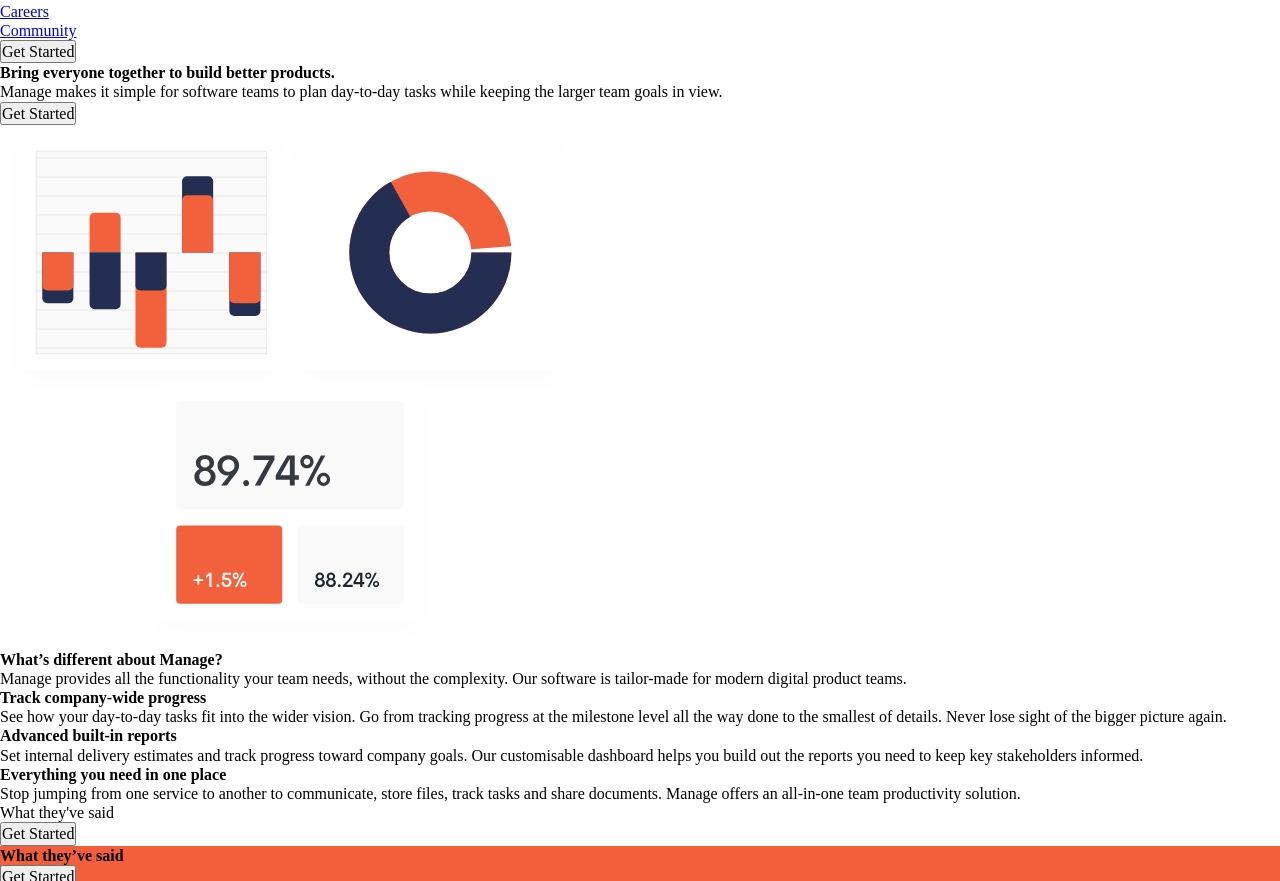
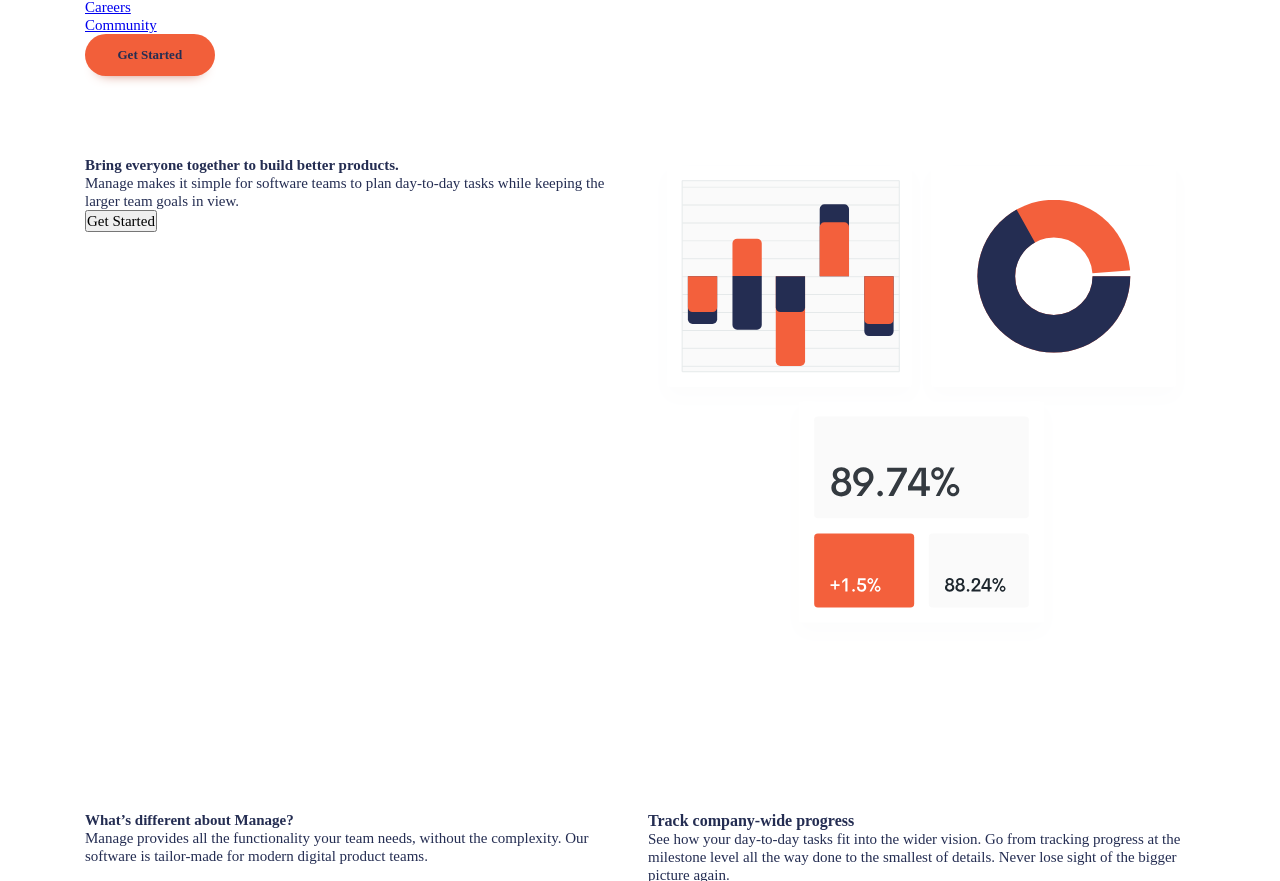
Before and after one commit to Taarts/fem-tutorial-css, a website built with Vite: page index.html in a window 1280 px wide. Shown: the part 80-961 px from the top of the page. Built offline with nearby package versions, Linux system fonts and the light colour scheme.

Commit message:
styled the buttons, 50% success, font styling is not working

```diff
--- a/index.html
+++ b/index.html
@@ -5,9 +5,9 @@
     <link rel="icon" type="image/svg+xml" href="/vite.svg" />
     <meta name="viewport" content="width=device-width, initial-scale=1.0" />
     <link rel="preconnect" href="https://fonts.googleapis.com">
+    <link href="https://fonts.googleapis.com/css2?family=Be+Vietnam+Pro:wght@400;500;700&family=Inter:wght@400;500;600;700;800;900&display=swap" rel="stylesheet">
 <link rel="preconnect" href="https://fonts.gstatic.com" crossorigin>
 <title>Vite + TS</title>
-<link href="https://fonts.googleapis.com/css2?family=Be+Vietnam+Pro:wght@400;500;700&family=Inter:wght@400;500;600;700;800;900&display=swap" rel="stylesheet">
     <link rel="stylesheet" href="src/style.css">
   </head>
   <body>
@@ -28,7 +28,7 @@
     </header>
 
     <main>
-<section>
+<section class="padding-block-900">
   <div class="container">
     <div class="even-columns">
       <div>
@@ -44,7 +44,7 @@
     </div>
   </div>
 </section>
-<section>
+<section class="padding-block-900">
   <div class="container">
     <div class="even-columns">
       <div>
@@ -68,24 +68,24 @@
     </div>
   </div>
 </section>
-<section class="carousel">
-  <h2 class="fs-secondary-heading">What they've said</h2>
+<section class="carousel | padding-block-700">
+  <h2 class="fs-secondary-heading fw-bold">What they've said</h2>
   <!-- carousel here -->
   <button class="button">Get Started</button>
 </section>
 
-<section class="cta | bg-accent-400 text-neutral-100">
+<section class="cta | padding-block-700 bg-accent-400 text-neutral-100">
   <div class="container">
     <div class="even-columms">
-
-      <div><p class="fs-secondary-heading fw-bold">What they’ve said</p>
+      <div>
+        <p class="fs-secondary-heading fw-bold">Simplify how your team works today.</p>
       </div>
       <div><button class="button" data-type="inverted">Get Started</button></div>
     </div>
   </div>
 </section>
     </main>
-    <footer class="bg-neutral-900 text-neutral-100">
+    <footer class="padding-block-700 | bg-neutral-900 text-neutral-100">
 <div class="container">
   <div class="even-columns">
     <div>
--- a/src/style.css
+++ b/src/style.css
@@ -1,11 +1,13 @@
 :root {
---color-accent-400: hsl(12, 88%, 59%) ;
---color-accent-100: hsl(13, 100%, 96%);
+--clr-accent-500: hsl(12, 60%, 45%) ;
+--clr-accent-400: hsl(12, 88%, 59%) ;
+--clr-accent-300: hsl(12, 88%, 75%) ;
+--clr-accent-100: hsl(13, 100%, 96%);
 
---color-primary-400: hsl(228, 39%, 23%);
+--clr-primary-400: hsl(228, 39%, 23%);
 
---color-neutral-900: hsl(232, 12%, 13%) ;
---color-neutral-100: hsl:(0 0% 100%);
+--clr-neutral-900: hsl(232, 12%, 13%) ;
+--clr-neutral-100: hsl:(0 0% 100%);
 
 --ff-primary: 'Be Vietnam Pro', sans-serif;
 
@@ -31,6 +33,17 @@
 --fs-secondary-heading: var(--fs-700);
 --fs-nav: var(--fs-500);
 --fs-button: var(--fs-300);
+
+--size-100: .25rem;
+--size-200: .5rem;
+--size-300: .75rem;
+--size-400: 1rem;
+--size-500: 1.5rem;
+--size-600: 2rem;
+--size-700: 3rem;
+--size-800: 4rem;
+--size-900: 5rem;
+
 }
 
 @media (min-width: 50em) {
@@ -113,46 +126,107 @@
 /* Utility classes */
 
 .text-primary-400 {
-  color: var(--color-primary-400)
+  color: var(--clr-primary-400)
 }
 .text-accent-400 {
-  color: var(--color-accent-400)
+  color: var(--clr-accent-400)
 }
 .text-accent-100 {
-color: var(--color-accent-100);
+color: var(--clr-accent-100);
 }
 .text-neutral-100{
-color: var(--color-neutral-100);
+color: var(--clr-neutral-100);
 }
 .text-neutral-900 {
-color: var(--color-neutral-900);
+color: var(--clr-neutral-900);
 }
 .bg-primary-400 {
-  background-color: var(--color-primary-400)
+  background-color: var(--clr-primary-400)
 }
 .bg-accent-400 {
-  background-color: var(--color-accent-400)
+  background-color: var(--clr-accent-400)
 }
 .bg-accent-100 {
-background-color: var(--color-accent-300);
+background-color: var(--clr-accent-300);
 }
 .bg-neutral-100{
-background-color: var(--color-neutral-100);
+background-color: var(--clr-neutral-100);
 }
 .bg-neutral-900 {
-background-color: var(--color-neutral-900);
+background-color: var(--clr-neutral-900);
 }
 .fw-bold {font-weight: var(--fw-bold);}
 .fw-semi-bold { font-weight: var(--fw-semi-bold); }
 .fw-regular { font-weight: var(--fw-regular); }
 
 .fw-primary-heading {
-  font-size: var(--font-size-primary-heading);
+  font-size: var(--fs-primary-heading);
+  line-height: 1.2;
 }
 .fw-secondary-heading {
-  font-size: var(--font-size-secondary-heading);
+  font-size: var(--fs-secondary-heading);
+  line-height: 1.1;
 }
 .fs-300 {  font-size: var(--fs-300); }
 .fs-400 {  font-size: var(--fs-400); }
 .fs-500 {  font-size: var(--fs-500); }
 .fs-600 {  font-size: var(--fs-600); }
+
+.padding-block-900 {
+  padding-block: var(--size-900);
+}
+
+.padding-block-700 {
+  padding-block: var(--size-700);
+}
+
+/* at 9:20-ish - Kevin Powell "Build a responsive websites with HTML & CSS|Part three: General Styling */
+.container {
+  --max-width: 1110px;
+  --padding: 1rem;
+
+  width: min(var(--max-width), 100% - (var(--padding)*2));
+  margin-inline: auto;
+}
+
+.even-columns {
+  display: grid;
+  gap: 1rem;
+}
+
+@media (min-width: 50em) {
+.even-columns {
+  grid-auto-flow: column;
+  grid-auto-columns: 1fr;
+}
+}
+
+/* General styling */
+body {
+  font-size: var( --fs-body);
+  font-family: var(--ff-body);
+  color: var(--clr-primary-400);
+}
+
+.button {
+  cursor: pointer;
+  text-decoration: none;
+  border: 0;
+  border-radius: 100vmax;
+  padding: 1em 2.5em;
+  font-weight: var(--fw-bold);
+  font-size: var(--fs-button);
+  color: var(--clr-neutral-100);
+  background-color: var(--clr-accent-400);
+  box-shadow: 0 .75em 1em -1em var(--clr-accent-500);
+}
+
+.button[data-type="inverted"] {
+  background-color: var(--clr-neutral-100);
+  color: var(--clr-accent-400);
+}
+
+.button:hover,
+button:focus-visible {
+background-color: var(--clr-accent-300);
+}
```
